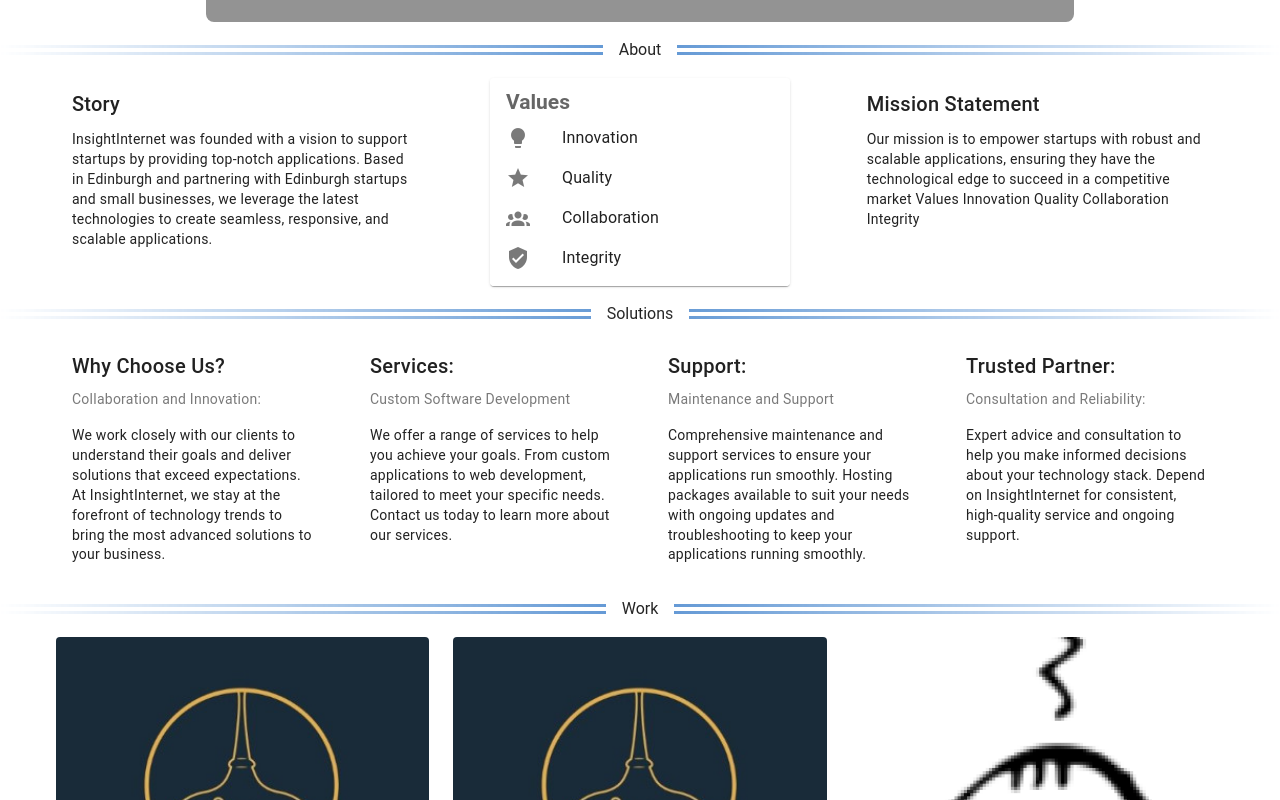
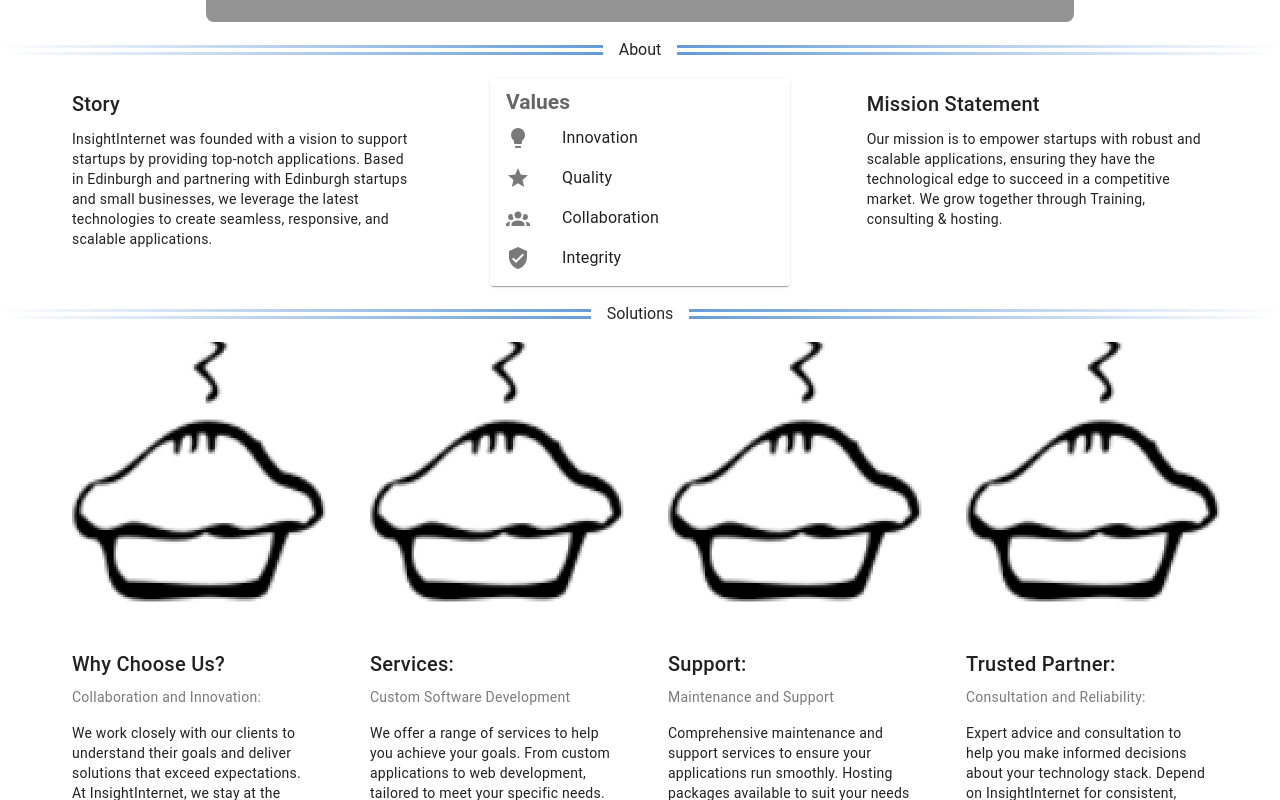
Before and after one commit to matherton/insightinternet26, a Vue app: page / in a window 1280 px wide. Shown: the part 880-1680 px from the top of the page. Built offline with nearby package versions, Linux system fonts and the light colour scheme; grey boxes are pictures that could not be loaded; a small style sheet from the web is missing.

Commit message:
finalised text content in About and Solutions sections

```diff
--- a/src/components/About.vue
+++ b/src/components/About.vue
@@ -35,7 +35,7 @@
       <v-col cols="12" md="4">
         <DynamicCard
           title="Mission Statement"
-          text="Our mission is to empower startups with robust and scalable applications, ensuring they have the technological edge to succeed in a competitive market Values Innovation Quality Collaboration Integrity"
+          text="Our mission is to empower startups with robust and scalable applications, ensuring they have the technological edge to succeed in a competitive market. We grow together through Training, consulting & hosting."
           variant="text"
         />
       </v-col>
--- a/src/components/Solutions.vue
+++ b/src/components/Solutions.vue
@@ -16,6 +16,36 @@
     <v-container>
       <div class="solution">
         <h1 class="subheading grey--text"></h1>
+        <v-row>
+          <v-col cols="12" sm="6" md="4" lg="3">
+            <v-img
+              src="../assets/pie.png"
+              alt="Solutions Image"
+              class="solution-image"
+            />
+          </v-col>
+          <v-col cols="12" sm="6" md="4" lg="3">
+            <v-img
+              src="../assets/pie.png"
+              alt="Solutions Image"
+              class="solution-image"
+            />
+          </v-col>
+          <v-col cols="12" sm="6" md="4" lg="3">
+            <v-img
+              src="../assets/pie.png"
+              alt="Solutions Image"
+              class="solution-image"
+            />
+          </v-col>
+          <v-col cols="12" sm="6" md="4" lg="3">
+            <v-img
+              src="../assets/pie.png"
+              alt="Solutions Image"
+              class="solution-image"
+            />
+          </v-col>
+        </v-row>
         <v-row>
           <v-col
             cols="12"
```
